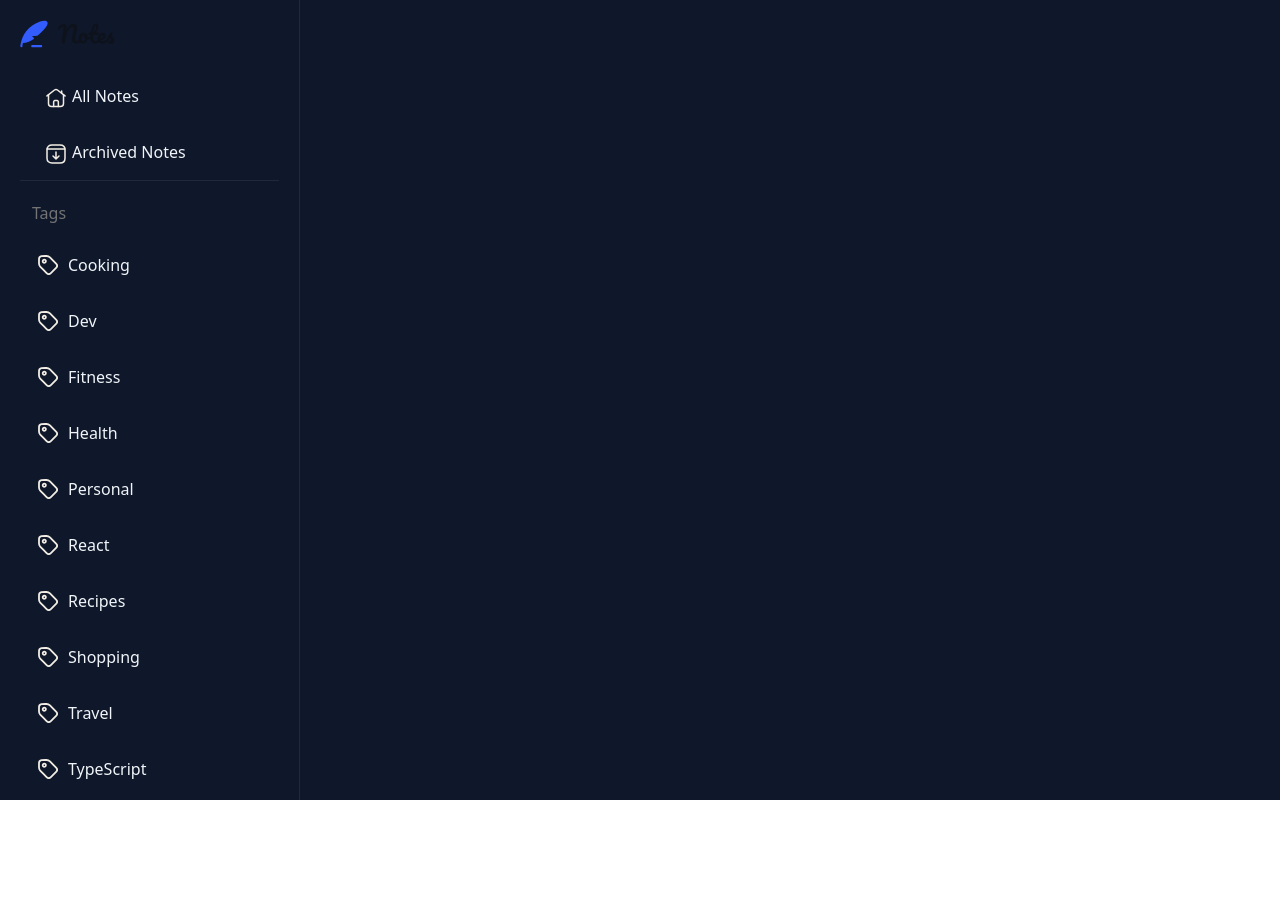
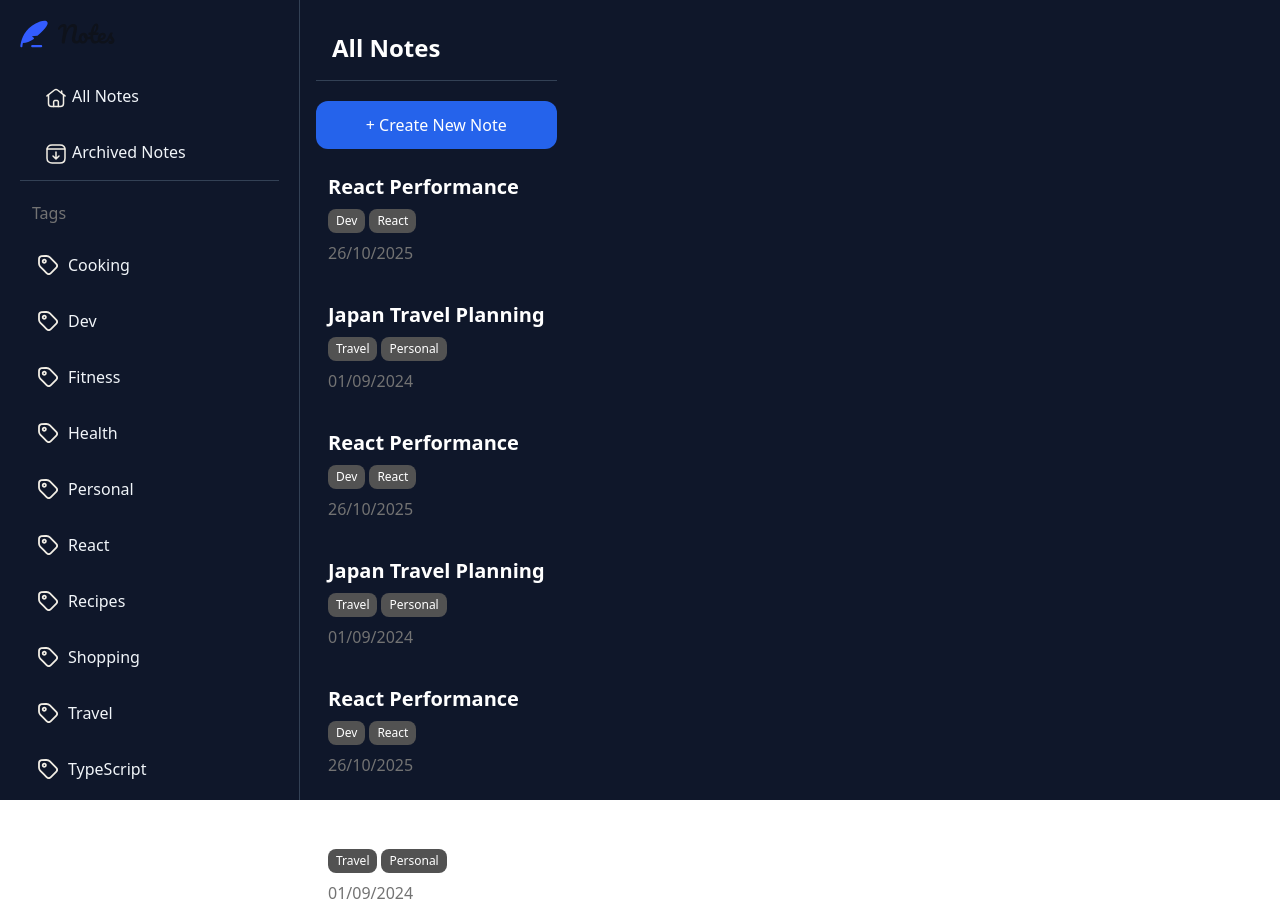
Before and after one commit to nonoyobussiness/note-taking-app, a React (Vite) app: page / in a window 1280 px wide. Before the commit the page ends 800 px from the top, so only its background shows below. Built offline with nearby package versions, Linux system fonts and the light colour scheme.

Commit message:
added NoteList component

```diff
--- a/src/App.tsx
+++ b/src/App.tsx
@@ -1,11 +1,12 @@
 import { Layout } from "./components/Layout";
+import { Notelist } from "./components/Notelist";
 import { Sidebar } from "./components/Sidebar";
 
 export default function App() {
   return (
     <Layout
     sidebar = {<Sidebar/>}
-    notelist={<div className="h-full p-4 text-slate-400">Notes List</div>}
+    notelist={<div className="h-full p-4 text-slate-400">{<Notelist/>}</div>}
     editor={<div className="h-full p-6 text-slate-400">Editor</div>} />
   );
 }
--- a/src/components/Layout.tsx
+++ b/src/components/Layout.tsx
@@ -6,8 +6,9 @@ type LayoutProps = {
 
 export function Layout({sidebar,notelist,editor}:LayoutProps){
     return(
-        <div className="bg-slate-900 h-screen w-screen text-slate-100">
-            <aside className="h-full w-[300px] border-r border-slate-800" >{sidebar}</aside>
+        <div className="bg-slate-900 h-screen w-screen text-slate-100 flex">
+            <aside className="h-full w-[300px] border-r border-slate-700" >{sidebar}</aside>
+            <div className="w-[200]">{notelist}</div>
 
         </div>
     )
--- /dev/null
+++ b/src/components/Notelist.tsx
@@ -0,0 +1,46 @@
+export function Notelist(){
+    return(
+        <div className="h-full flex flex-col">
+            <header className="p-4 border-b border-slate-700">
+                <h1 className="text-2xl text-white font-semibold">All Notes</h1>
+            </header>
+            <div className="h-full pt-5 gap-3 flex flex-col">
+                <button className="bg-blue-600 text-center text-white py-3 px-12 rounded-xl cursor-pointer transition-colors hover:bg-blue-400" >+ Create New Note </button>
+                <NotePreview title="React Performance" tags={["Dev", "React"]} lastEdited="26/10/2025" ></NotePreview>
+                <NotePreview title="Japan Travel Planning" tags={["Travel", "Personal"]} lastEdited="01/09/2024" ></NotePreview>
+                <NotePreview title="React Performance" tags={["Dev", "React"]} lastEdited="26/10/2025" ></NotePreview>
+                <NotePreview title="Japan Travel Planning" tags={["Travel", "Personal"]} lastEdited="01/09/2024" ></NotePreview>
+                <NotePreview title="React Performance" tags={["Dev", "React"]} lastEdited="26/10/2025" ></NotePreview>
+                <NotePreview title="Japan Travel Planning" tags={["Travel", "Personal"]} lastEdited="01/09/2024" ></NotePreview>
+
+
+            </div>
+
+        </div>
+    )
+}
+
+type NotePreviewProps = {
+    title:string;
+    tags:string[];
+    lastEdited:string;
+    active?:boolean;
+};
+
+function NotePreview({title,tags,lastEdited,active=false}:NotePreviewProps){
+    return(
+       <div className={`flex flex-col justify-start gap-2 p-3 rounded-lg cursor-pointer transition-colors ${active ? "bg-slate-700" : "hover:bg-slate-700"}`}>
+           <h1 className="text-white font-semibold text-xl">{title}</h1>
+
+           <div className="flex flex-wrap gap-1">
+            {tags.map((tag) => (
+                <span key={tag} className="rounded-lg text-white text-xs bg-neutral-600 px-2 py-1">{tag}</span>
+            ))}
+           </div>
+
+           <p className="text-neutral-500 text-normal">{lastEdited}</p>
+       </div>
+
+    )
+
+}
--- a/src/components/Sidebar.tsx
+++ b/src/components/Sidebar.tsx
@@ -13,7 +13,7 @@ export function Sidebar(){
             <div className="mb-5 ">
                 <Logo className="w-30 h-18 "/>
             </div>
-            <div className=" mb-5 border-b border-slate-800">
+            <div className=" mb-5 border-b border-slate-700">
 
                 <NavItem label="All Notes" icon= {<HomeIcon></HomeIcon>}  ></NavItem>
                 <NavItem label="Archived Notes" icon={<ArchiveIcon/>} ></NavItem>
```
